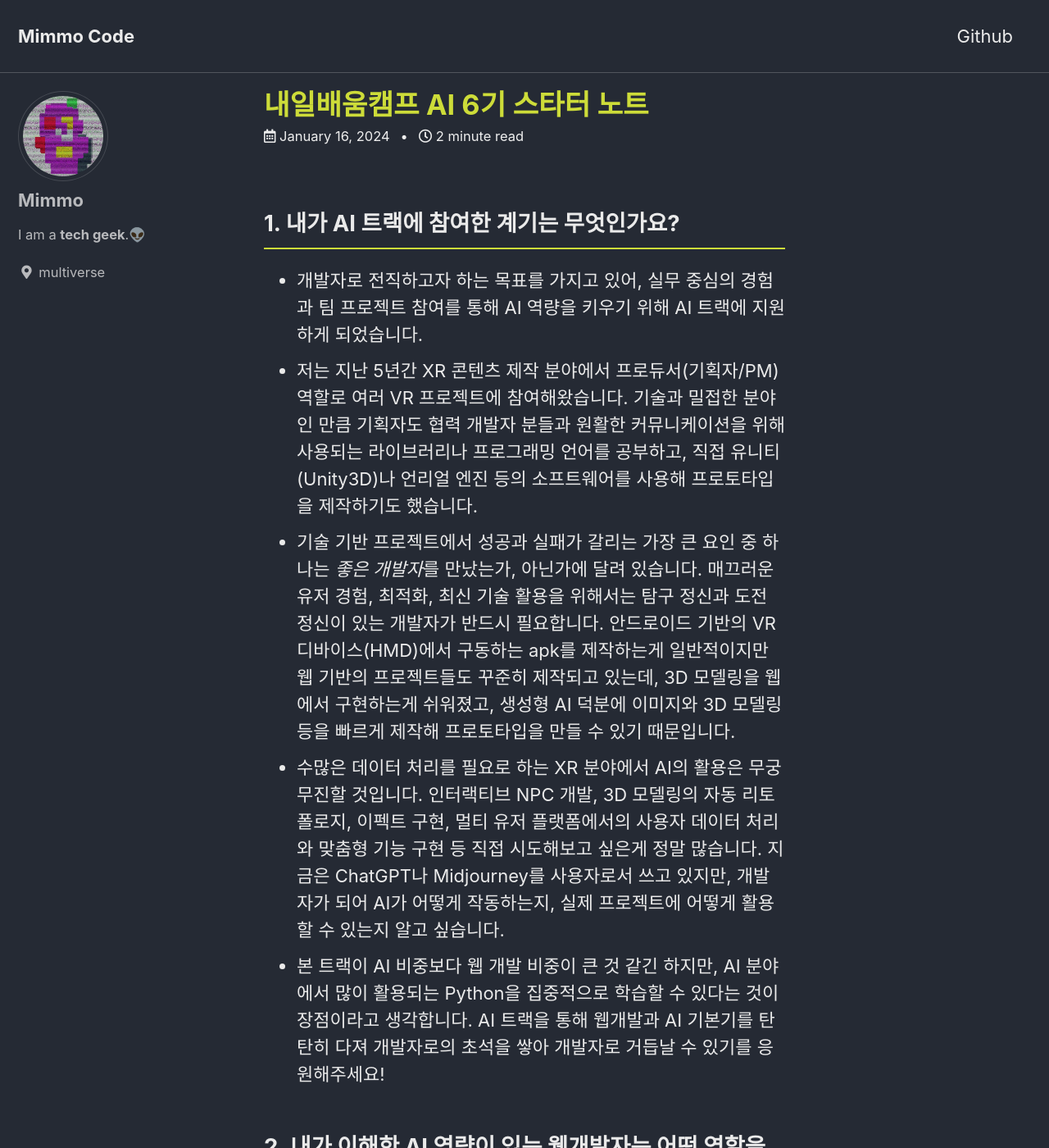
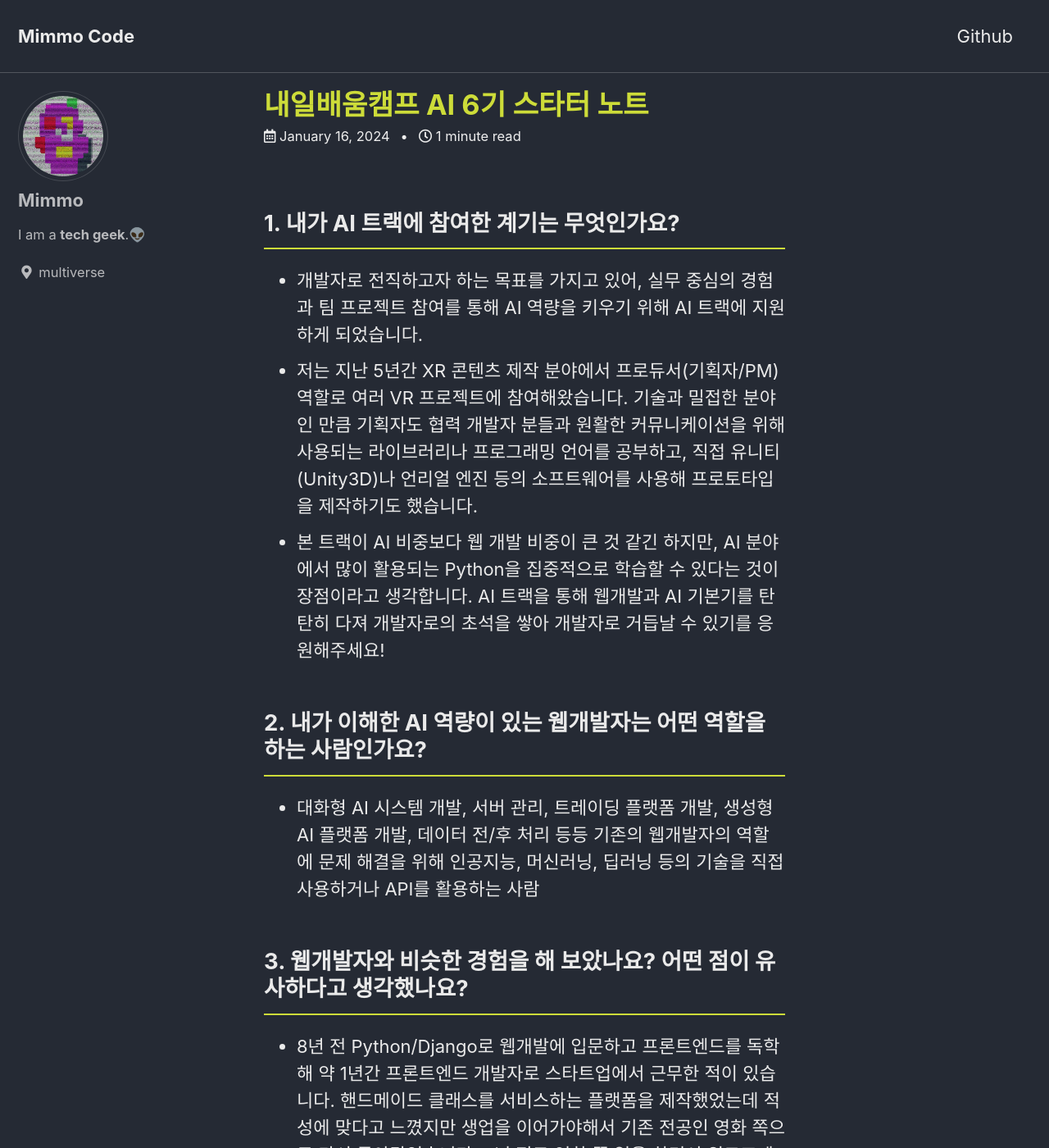
Before and after one commit to dadaproto/dadaproto.github.io, a Jekyll site: the page built from _posts/2024-01-16-starter-note.md, in a window 1280 px wide and 1400 px high. Shown: the whole window at 82% size. Built offline with Jekyll 4.4.1, drawn with Linux system fonts in a browser that asks for light colours; cached includes are drawn as plain includes; some web fonts are replaced.

Commit message:
Update starter note

```diff
--- a/_posts/2024-01-16-starter-note.md
+++ b/_posts/2024-01-16-starter-note.md
@@ -13,8 +13,6 @@ last_modified_at: 2024-01-16T15:45
 
 - 개발자로 전직하고자 하는 목표를 가지고 있어, 실무 중심의 경험과 팀 프로젝트 참여를 통해 AI 역량을 키우기 위해 AI 트랙에 지원하게 되었습니다.
 - 저는 지난 5년간 XR 콘텐츠 제작 분야에서 프로듀서(기획자/PM) 역할로 여러 VR 프로젝트에 참여해왔습니다. 기술과 밀접한 분야인 만큼 기획자도 협력 개발자 분들과 원활한 커뮤니케이션을 위해 사용되는 라이브러리나 프로그래밍 언어를 공부하고, 직접 유니티(Unity3D)나 언리얼 엔진 등의 소프트웨어를 사용해 프로토타입을 제작하기도 했습니다.
-- 기술 기반 프로젝트에서 성공과 실패가 갈리는 가장 큰 요인 중 하나는 *좋은 개발자*를 만났는가, 아닌가에 달려 있습니다. 매끄러운 유저 경험, 최적화, 최신 기술 활용을 위해서는 탐구 정신과 도전 정신이 있는 개발자가 반드시 필요합니다. 안드로이드 기반의 VR 디바이스(HMD)에서 구동하는 apk를 제작하는게 일반적이지만 웹 기반의 프로젝트들도 꾸준히 제작되고 있는데, 3D 모델링을 웹에서 구현하는게 쉬워졌고, 생성형 AI 덕분에 이미지와 3D 모델링 등을 빠르게 제작해 프로토타입을 만들 수 있기 때문입니다.
-- 수많은 데이터 처리를 필요로 하는 XR 분야에서 AI의 활용은 무궁무진할 것입니다. 인터랙티브 NPC 개발, 3D 모델링의 자동 리토폴로지, 이펙트 구현, 멀티 유저 플랫폼에서의 사용자 데이터 처리와 맞춤형 기능 구현 등 직접 시도해보고 싶은게 정말 많습니다. 지금은 ChatGPT나 Midjourney를 사용자로서 쓰고 있지만, 개발자가 되어 AI가 어떻게 작동하는지, 실제 프로젝트에 어떻게 활용할 수 있는지 알고 싶습니다.
 - 본 트랙이 AI 비중보다 웹 개발 비중이 큰 것 같긴 하지만, AI 분야에서 많이 활용되는 Python을 집중적으로 학습할 수 있다는 것이 장점이라고 생각합니다. AI 트랙을 통해 웹개발과 AI 기본기를 탄탄히 다져 개발자로의 초석을 쌓아 개발자로 거듭날 수 있기를 응원해주세요!
 
 ## 2. 내가 이해한 AI 역량이 있는 **웹개발자**는 어떤 역할을 하는 사람인가요?
```
